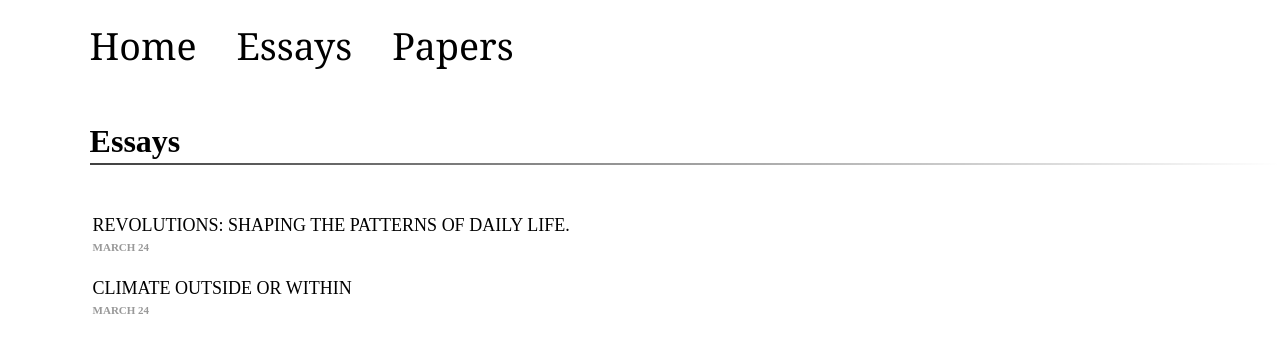
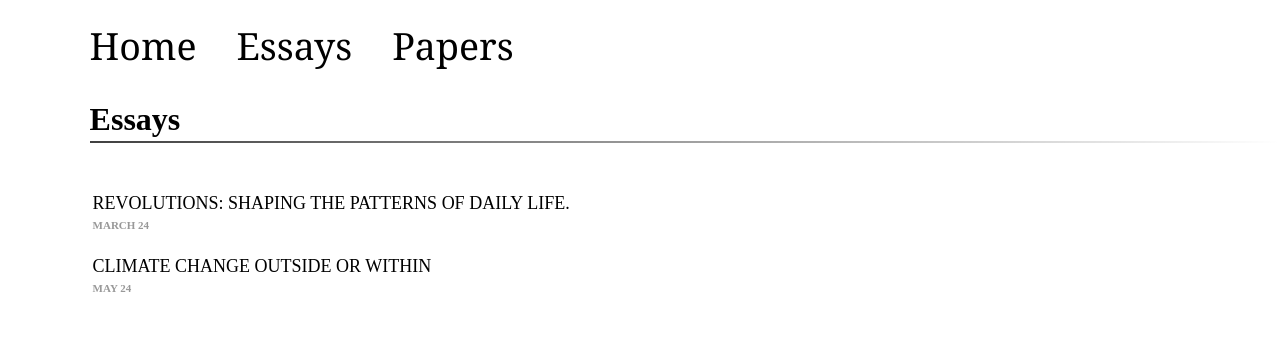
Before and after one commit to samycolen/EssayRepo, a plain HTML site: page index.html in a window 1280 px wide. Drawn offline with Linux system fonts and the light colour scheme; a web font is replaced by a local one.

Commit message:
added the essays

```diff
--- a/index.html
+++ b/index.html
@@ -10,9 +10,9 @@
     <div id="container">
       <header id="header" class="container">
         <nav id="navbar">
-          <a class="back-to-essays" href="https://samycolen.github.io">Home</a>
-          <a href="">Essays</a>
-          <a>Papers</a>
+          <a href="https://samycolen.github.io">Home</a>
+          <a href="https://samycolen.github.io/EssayRepo/">Essays</a>
+          <a href="https://http.cat/409">Papers</a>
         </nav>
         <p class="essay_heading">Essays</p>
         <hr class="styledhr" />
@@ -20,6 +20,7 @@
       <div id="maincontainer" class="container">
         <div id="main" class="Essays">
           <ul>
+            <!--Revolutions-->
             <li class="EssayEntry">
               <a
                 href="https://sammedmangave.substack.com/p/revolutions-shaping-the-patterns?r=3lszsr"
@@ -29,11 +30,16 @@
               </a>
               <div class="EssayDate">march 24</div>
             </li>
+
+            <!--climate change-->
             <li class="EssayEntry">
-              <a href="Essay1.html" class="EssayName">
-                <span>Climate Outside or within</span>
+              <a
+                href="https://open.substack.com/pub/sammedmangave/p/climate-change-outside-or-within?r=3lszsr&utm_campaign=post&utm_medium=web&showWelcomeOnShare=true"
+                class="EssayName"
+              >
+                <span>Climate change Outside or within</span>
               </a>
-              <div class="EssayDate">march 24</div>
+              <div class="EssayDate">MAY 24</div>
             </li>
           </ul>
         </div>
--- a/style.css
+++ b/style.css
@@ -65,6 +65,7 @@ body {
 /* Styling list of essays */
 .essay_heading {
   margin-bottom: -17px;
+  margin-top: 10px;
 }
 .styledhr {
   height: 1.5px;
```
